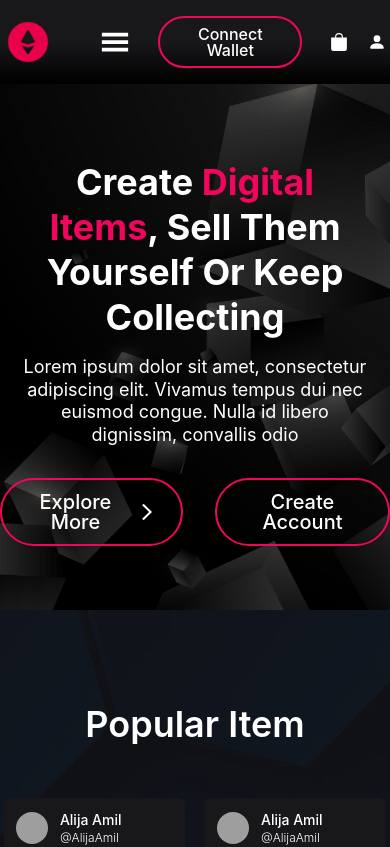
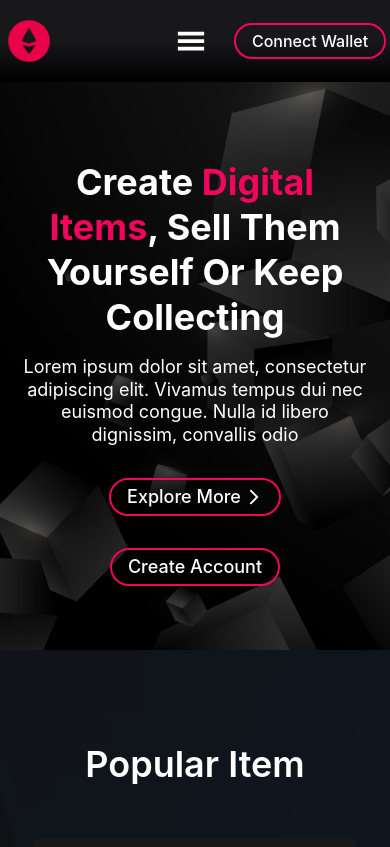
Before and after one commit to mmesomasaint/crypto-templates, a Next.js app: page /templates/cryptex in a window 390 px wide. Shown: the top 847 px of the page. Built offline with nearby package versions, Linux system fonts and the light colour scheme; grey boxes are pictures that could not be loaded.

Commit message:
Fix: Make cryptex index responsive to mobile screens

```diff
--- a/pages/templates/cryptex/index.js
+++ b/pages/templates/cryptex/index.js
@@ -65,7 +65,7 @@ export default function Home() {
                 <button className='text-white text-base md:text-lg py-2 md:py-3 px-4 md:px-6 font-medium leading-none bg-transparent border-2 border-primary rounded-full'>
                   Connect Wallet
                 </button>
-                <div className='flex justify-center items-center gap-5'>
+                <div className='hidden xs:flex justify-center items-center gap-5'>
                   <BsFillBagFill className='text-white text-lg md:text-xl' />
                   <BsFillPersonFill className='text-white text-lg md:text-xl' />
                 </div>
@@ -89,16 +89,16 @@ export default function Home() {
                     Vivamus tempus dui nec euismod congue. Nulla id libero
                     dignissim, convallis odio
                   </p>
-                  <div className='flex justify-center gap-8 items-center'>
-                    <button className='flex justify-start items-center gap-3 px-6 py-3 border-2 border-primary bg-transparent shadow-sm rounded-full'>
-                      <span className='text-xl lg:text-lg font-medium leading-none text-white'>
+                  <div className='flex flex-col xs:flex-row lg justify-center gap-8 items-center'>
+                    <button className='flex-shrink-0 flex justify-start items-center gap-1 sm:gap-3 px-4 sm:px-6 py-2 sm:py-3 border-2 border-primary bg-transparent shadow-sm rounded-full'>
+                      <span className='text-lg xs:text-xl lg:text-lg font-medium leading-none text-white'>
                         Explore More
                       </span>
                       <span className='w-fit mx-auto'>
-                        <MdOutlineArrowForwardIos className='text-xl text-white z-20' />
+                        <MdOutlineArrowForwardIos className='text-lg xs:text-xl text-white z-20' />
                       </span>
                     </button>
-                    <button className='text-xl lg:text-lg font-medium leading-none px-6 py-3 border-2 border-primary bg-transparent text-white shadow-sm rounded-full'>
+                    <button className='flex-shrink-0 text-lg xs:text-xl lg:text-lg font-medium leading-none px-4 sm:px-6 py-2 sm:py-3 border-2 border-primary bg-transparent text-white shadow-sm rounded-full'>
                       Create Account
                     </button>
                   </div>
@@ -114,7 +114,7 @@ export default function Home() {
                   <h2 className='text-4xl md:text-5xl font-semibold leading-none text-white text-center mb-14'>
                     Popular Item
                   </h2>
-                  <div className='grid grid-cols-2 md:grid-cols-3 xl:grid-cols-4 place-items-stretch gap-5 md:gap-10'>
+                  <div className='grid grid-cols-1 xs:grid-cols-2 md:grid-cols-3 xl:grid-cols-4 place-items-center xs:place-items-stretch gap-5 md:gap-10'>
                     <div className='p-3 bg-zinc-900 rounded-md transition duration-300 group hover:glow-cpt-primary'>
                       <div className='flex justify-start items-center gap-3'>
                         <div className="w-8 h-8 rounded-full bg-[url('/imgs/cryptex/avatar-1.jpg')] bg-no-repeat bg-center bg-cover" />
@@ -608,7 +608,7 @@ export default function Home() {
                   <h2 className='text-4xl md:text-5xl font-semibold leading-none text-white text-center mb-14'>
                     Our Top Sellers
                   </h2>
-                  <div className='grid grid-cols-2 md:grid-cols-3 place-items-stretch gap-7 lg:gap-14'>
+                  <div className='grid grid-cols-1 xs:grid-cols-2 md:grid-cols-3 place-items-stretch gap-7 lg:gap-14'>
                     <div className='rounded-full p-2 transition duration-300 bg-stone-700 hover:bg-gradient-to-r hover:from-stone-700 hover:via-stone-700 hover:to-black hover:glow-cpt-primary'>
                       <div className='flex justify-start items-center gap-4'>
                         <div className='relative rounded-full w-fit'>
@@ -837,7 +837,7 @@ export default function Home() {
                 <h2 className='text-4xl md:text-5xl font-semibold leading-none text-white text-center mb-14'>
                   Featured Assets
                 </h2>
-                <div className='grid grid-cols-2 md:grid-cols-3 xl:grid-cols-4 place-items-center md:place-items-stretch gap-7 md:gap-14'>
+                <div className='grid grid-cols-1 xs:grid-cols-2 md:grid-cols-3 xl:grid-cols-4 place-items-center md:place-items-stretch gap-7 md:gap-14'>
                   <div className='p-3 bg-gray-900 rounded-md transition duration-300 group hover:glow-cpt-primary'>
                     <div>
                       <Image
@@ -1178,14 +1178,14 @@ export default function Home() {
                   <h2 className='text-4xl md:text-5xl font-semibold leading-none text-white text-center mb-7 md:mb-14'>
                     Best Place To Collect NFT
                   </h2>
-                  <p className='text-lg md:text-2xl font-normal leading-normal text-white text-center w-[70%] mx-auto mb-7 md:mb-14'>
+                  <p className='text-lg md:text-2xl font-normal leading-normal text-white text-center w-full xs:w-[70%] mx-auto mb-7 md:mb-14'>
                     Lorem ipsum dolor sit amet, consectetur adipiscing elit.
                     Aenean mollis ligula sed diam sollicitudin, aliquam
                     fermentum sapien consectetur. Donec consectetur et ex at
                     vulputate consectetur adipiscing elit. Aenean mollis ligula
                     sed diam sollicitudin, aliquam
                   </p>
-                  <div className='flex justify-center gap-8 items-center'>
+                  <div className='flex flex-col xs:flex-row justify-center gap-8 items-center'>
                     <button className='flex justify-start items-center gap-3 px-4 md:px-6 py-2 md:py-3 border-2 border-primary bg-transparent tramsition duration-300 hover:bg-primary shadow-sm rounded-full'>
                       <span className='text-lg md:text-xl lg:text-lg font-medium leading-none text-white'>
                         Create
@@ -1209,7 +1209,7 @@ export default function Home() {
                 <h2 className='text-4xl md:text-5xl font-semibold leading-none text-white text-center mb-14'>
                   Popular Collection
                 </h2>
-                <div className='grid grid-cols-2 md:grid-cols-3 place-items-stretch gap-7 md:gap-14'>
+                <div className='grid grid-cols-1 xs:grid-cols-2 md:grid-cols-3 place-items-stretch gap-7 md:gap-14'>
                   <div className=''>
                     <div className='relative w-fit border-[3px] border-white'>
                       <Image
@@ -1347,7 +1347,7 @@ export default function Home() {
                 <h2 className='text-4xl md:text-5xl font-semibold leading-none text-white text-center mb-14'>
                   Latest Post of NFTs
                 </h2>
-                <div className='grid grid-cols-2 md:grid-cols-3 place-items-center place-content-center gap-10'>
+                <div className='grid grid-cols-1 xs:grid-cols-2 md:grid-cols-3 place-items-center place-content-center gap-10'>
                   <div className='rounded-md group'>
                     <div className='relative w-fit rounded-t-md'>
                       <Image
@@ -1443,7 +1443,7 @@ export default function Home() {
             <div className='bg-stone-900'>
               <div className='w-[98%] lg:w-[80%] mx-auto pt-24 lg:pt-32 pb-16'>
                 <div className='grid grid-cols-1 lg:grid-cols-3 place-items-stretch gap-20 lg:gap-10'>
-                  <div className='w-[70%] lg:w-full'>
+                  <div className='w-full xs:w-[70%] lg:w-full'>
                     <h3 className='text-xl font-medium leading-none text-white mb-8'>
                       Newsletter
                     </h3>
@@ -1464,7 +1464,7 @@ export default function Home() {
                     </div>
                   </div>
                   <div className='col-span-full lg:col-span-2'>
-                    <div className='grid grid-cols-4 gap-5 place-items-stretch'>
+                    <div className='grid grid-cols-1 xs:grid-cols-4 gap-10 xs:gap-5 place-items-stretch'>
                       <div className=''>
                         <h3 className='text-xl font-medium leading-none text-white mb-8'>
                           Market Place
@@ -1551,12 +1551,12 @@ export default function Home() {
               <div className='w-[98%] lg:w-[80%] mx-auto py-7'>
                 <p className='text-white text-base font-normal text-center'>
                   Copyright &copy; 2021 by Cryptex
-                  <span className='mx-4'>&middot;</span>
+                  <span className='mx-4 block xs:inline'>&middot;</span>
                   Designed by{' '}
                   <span className='text-primary font-medium'>
                     Mmesoma Saint
                   </span>
-                  <span className='mx-4'>&middot;</span>
+                  <span className='mx-4 block xs:inline'>&middot;</span>
                   All Rights Reserved
                 </p>
               </div>
```
